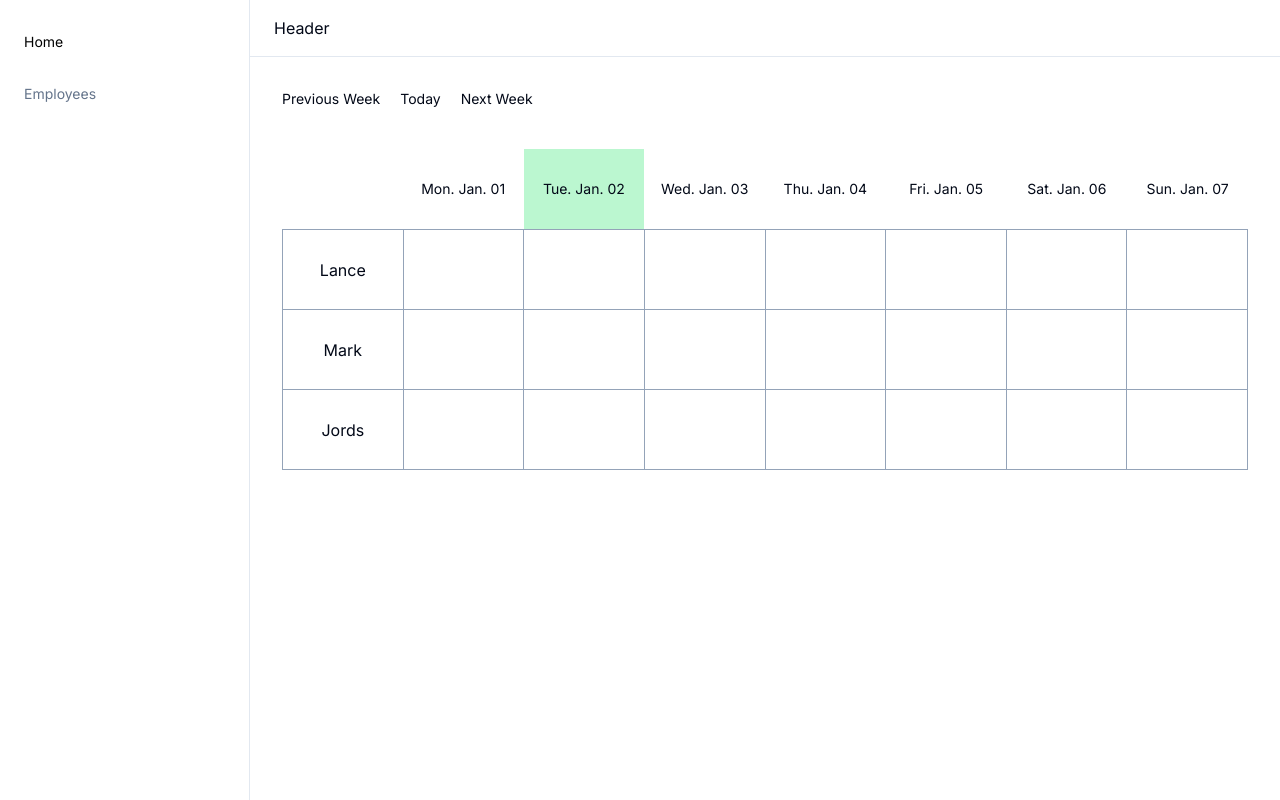
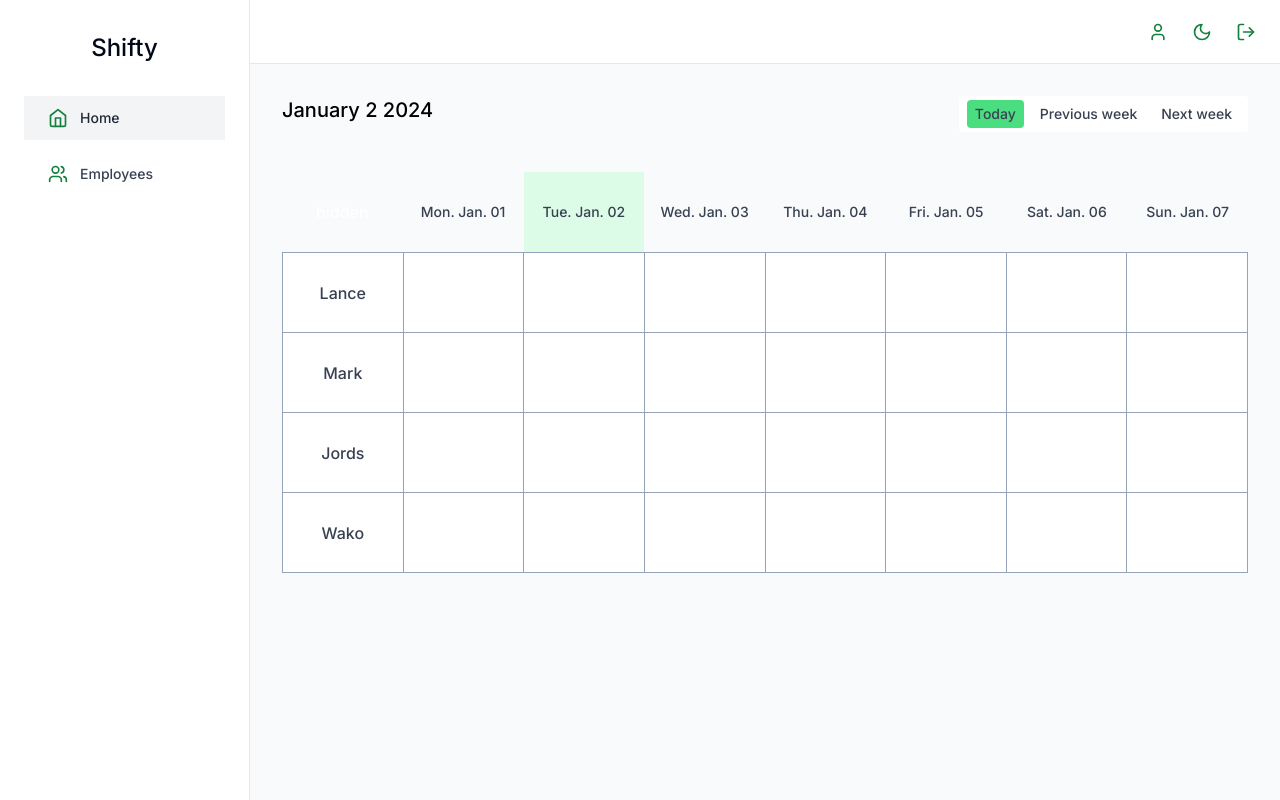
Before and after one commit to lanzmoncis/rota-builder, a Next.js app: page /dashboard in a window 1280 px wide. Built offline with nearby package versions, Linux system fonts and the light colour scheme.

Commit message:
Add logo and header component and made some UI design

```diff
--- a/app/layout.tsx
+++ b/app/layout.tsx
@@ -2,6 +2,7 @@ import type { Metadata } from "next";
 import { Inter } from "next/font/google";
 import "./globals.css";
 import Sidebar from "@/components/sidebar";
+import Header from "@/components/header";
 
 const inter = Inter({ subsets: ["latin"] });
 
@@ -20,8 +21,8 @@ export default function RootLayout({
       <body className={inter.className}>
         <div className="min-h-screen grid grid-cols-[auto_1fr] grid-rows-[auto_1fr]">
           <Sidebar />
-          <div className="border-b py-4 px-6">Header</div>
-          <main>{children}</main>
+          <Header />
+          <main className="bg-gray-50">{children}</main>
         </div>
       </body>
     </html>
--- /dev/null
+++ b/components/header.tsx
@@ -0,0 +1,21 @@
+import { User, LogOut, Moon } from "lucide-react";
+// Styling to be change
+const Header = () => {
+  return (
+    <div>
+      <ul className="flex justify-end items-center h-16 border-b py-4 px-6 gap-6">
+        <li>
+          <User color="#15803d" className="w-5 h-5" />
+        </li>
+        <li>
+          <Moon color="#15803d" className="w-5 h-5" />
+        </li>
+        <li>
+          <LogOut color="#15803d" className="w-5 h-5" />
+        </li>
+      </ul>
+    </div>
+  );
+};
+
+export default Header;
--- /dev/null
+++ b/components/logo.tsx
@@ -0,0 +1,5 @@
+const Logo = () => {
+  return <div className="text-2xl font-medium text-center">Shifty</div>;
+};
+
+export default Logo;
--- a/components/main-nav.tsx
+++ b/components/main-nav.tsx
@@ -2,6 +2,8 @@
 
 import Link from "next/link";
 import { usePathname } from "next/navigation";
+
+import { Home, Users } from "lucide-react";
 
 import { cn } from "@/lib/utils";
 
@@ -12,32 +14,40 @@ const MainNav = () => {
     {
       href: "/dashboard",
       name: "Home",
+      icon: Home,
     },
     {
       href: "/employees",
       name: "Employees",
+      icon: Users,
     },
   ];
 
   return (
-    <>
-      {routes.map((route) => {
+    <nav>
+      <ul className="flex flex-col gap-3 text-gray-700">
+        {routes.map((route, index) => {
           const isActive = pathName === route.href;
+          const Icon = route.icon;
 
           return (
+            <li key={index}>
               <Link
                 key={route.href}
                 href={route.href}
                 className={cn(
-              "text-sm transition-colors hover:text-primary",
-              isActive ? "text-black dark:text-white" : "text-muted-foreground"
+                  "text-sm hover:bg-gray-100 hover:text-gray-800 duration-200 font-medium flex items-center gap-3 py-3 px-6",
+                  isActive ? "bg-gray-100 text-gray-800" : ""
                 )}
               >
-            {route.name}
+                <Icon className="w-5 h-5" color="#15803d" />
+                <span>{route.name}</span>
               </Link>
+            </li>
           );
         })}
-    </>
+      </ul>
+    </nav>
   );
 };
 
--- a/components/sidebar.tsx
+++ b/components/sidebar.tsx
@@ -1,9 +1,11 @@
 import MainNav from "@/components/main-nav";
+import Logo from "./logo";
 
 const Sidebar = () => {
   return (
     <aside className="w-[250px] row-span-full border-r py-8 px-6">
       <div className="flex flex-col gap-8">
+        <Logo />
         <MainNav />
       </div>
     </aside>
--- a/components/weekly-calendar.tsx
+++ b/components/weekly-calendar.tsx
@@ -25,6 +25,7 @@ const Calendar = () => {
     { name: "Lance", id: 1234 },
     { name: "Mark", id: 5678 },
     { name: "Jords", id: 9101 },
+    { name: "Wako", id: 2345 },
   ];
 
   const changeWeekHandle = (btnType: "prev" | "next") => {
@@ -56,7 +57,7 @@ const Calendar = () => {
           key={i}
           className={cn(
             "text-sm w-full h-full flex items-center justify-center",
-            isSameDay(currentDate, new Date()) ? "bg-green-200" : ""
+            isSameDay(currentDate, new Date()) ? "bg-green-100" : ""
           )}
         >
           {format(currentDate, dateFormat)}
@@ -80,16 +81,36 @@ const Calendar = () => {
         onSave={() => {}}
         loading={loading}
       />
-      <div className="p-8">
-        <div className="flex gap-5 mb-10 text-sm">
-          <button onClick={() => changeWeekHandle("prev")}>
-            Previous Week
-          </button>
-          <button onClick={goToToday}>Today</button>
-          <button onClick={() => changeWeekHandle("next")}>Next Week</button>
+      <div className="p-8 font-medium text-gray-700">
+        <div className="flex justify-between">
+          <div className="text-xl text-black">
+            {format(new Date(), "MMMM d yyyy")}
+          </div>
+          <div className="flex gap-2 mb-10 text-sm bg-white py-1 px-2 rounded-sm">
+            {/* Change design? */}
+            <button
+              onClick={goToToday}
+              // should be dynamic and corresponds with the today time
+              className="bg-green-400 py-1 px-2 rounded-sm"
+            >
+              Today
+            </button>
+            <button
+              onClick={() => changeWeekHandle("prev")}
+              className="hover:bg-green-400 py-1 px-2 rounded-sm duration-200"
+            >
+              Previous week
+            </button>
+            <button
+              onClick={() => changeWeekHandle("next")}
+              className="hover:bg-green-400 py-1 px-2 rounded-sm duration-200"
+            >
+              Next week
+            </button>
+          </div>
         </div>
         {renderHeader()}
-        <div className="border-slate-400 border-t border-l">
+        <div className="border-slate-400 border-t border-l bg-white">
           {employees.map((employee) => (
             <>
               <div key={employee.id} className="grid grid-cols-8">
```
Lines whose indentation alone changed are shown as unchanged.
